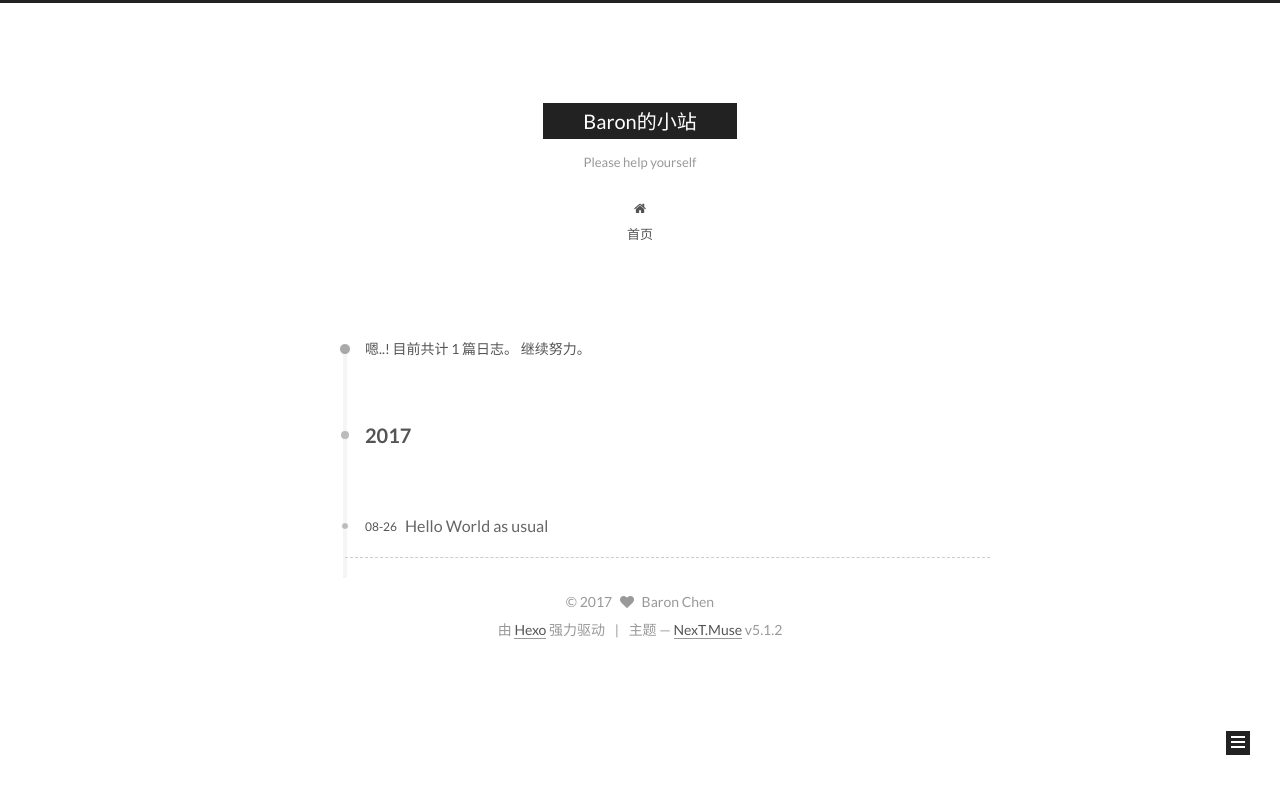
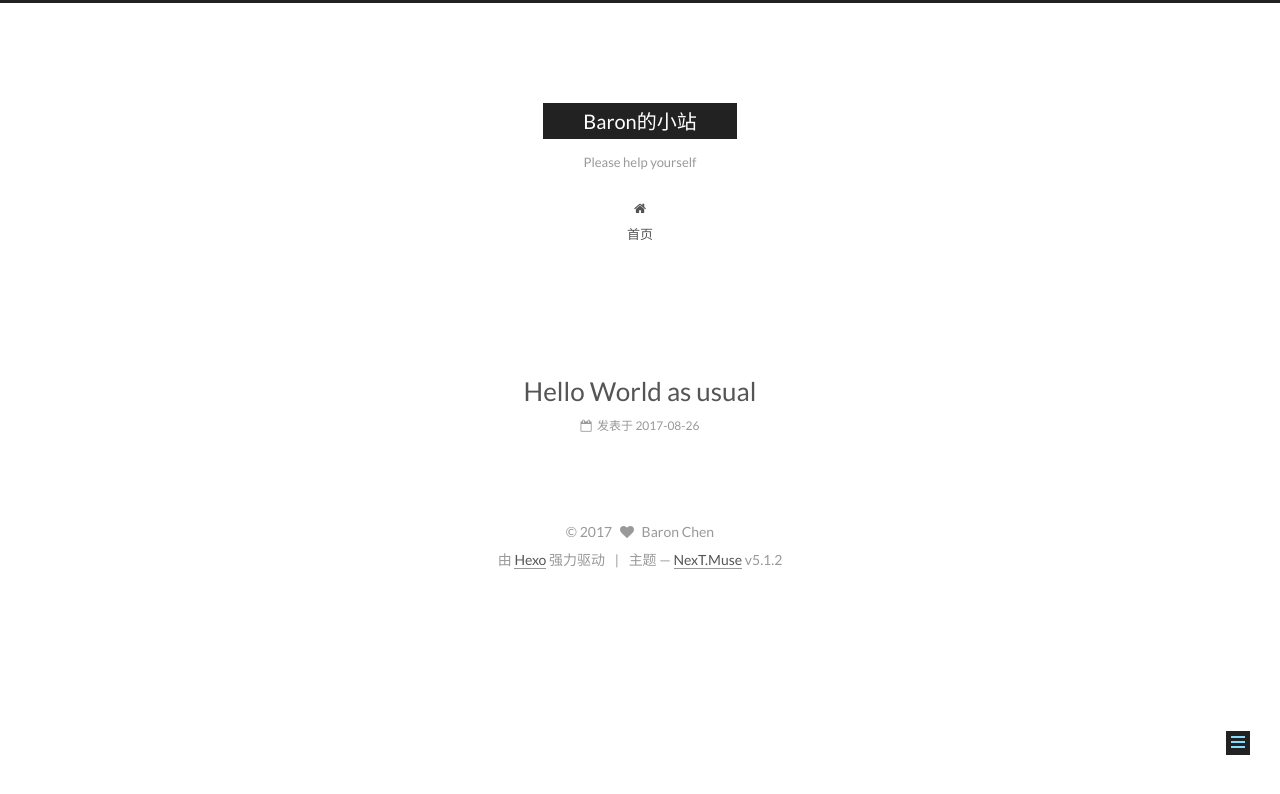
Before and after one commit to BaronJChen/BaronJChen.github.io, a plain HTML site: page 2017/08/25/Hello-World-as-usual/index.html in a window 1280 px wide. Drawn offline with Linux system fonts and the light colour scheme.

Commit message:
Site updated: 2017-08-26 04:46:13

```diff
--- a/archives/2017/index.html
+++ b/2017/08/25/Hello-World-as-usual/index.html
@@ -96,14 +96,15 @@
 
 
 <meta name="description" content="I am an asshole">
-<meta property="og:type" content="website">
-<meta property="og:title" content="Baron的小站">
-<meta property="og:url" content="http://www.ilovezyj.com/archives/2017/index.html">
+<meta property="og:type" content="article">
+<meta property="og:title" content="Hello World as usual">
+<meta property="og:url" content="http://www.ilovezyj.com/2017/08/25/Hello-World-as-usual/index.html">
 <meta property="og:site_name" content="Baron的小站">
 <meta property="og:description" content="I am an asshole">
 <meta property="og:locale" content="zh-Hans">
+<meta property="og:updated_time" content="2017-08-26T08:31:15.230Z">
 <meta name="twitter:card" content="summary">
-<meta name="twitter:title" content="Baron的小站">
+<meta name="twitter:title" content="Hello World as usual">
 <meta name="twitter:description" content="I am an asshole">
 
 
@@ -134,13 +135,13 @@
 
 
 
-  <link rel="canonical" href="http://www.ilovezyj.com/archives/2017/"/>
+  <link rel="canonical" href="http://www.ilovezyj.com/2017/08/25/Hello-World-as-usual/"/>
 
 
 
 
 
-  <title>归档 | Baron的小站</title>
+  <title>Hello World as usual | Baron的小站</title>
 
 
 
@@ -159,7 +160,7 @@
 
 
 
-  <div class="container sidebar-position-left page-archive">
+  <div class="container sidebar-position-left page-post-detail">
     <div class="headband"></div>
 
     <header id="header" class="header" itemscope itemtype="http://schema.org/WPHeader">
@@ -223,21 +224,58 @@
           <div id="content" class="content">
 
 
-
-
-
-  <div class="post-block archive">
-    <div id="posts" class="posts-collapse">
-      <span class="archive-move-on"></span>
-
-      <span class="archive-page-counter">
+  <div id="posts" class="posts-expand">
 
 
 
 
 
-        嗯..! 目前共计 1 篇日志。 继续努力。
-      </span>
+
+
+
+  <article class="post post-type-normal" itemscope itemtype="http://schema.org/Article">
+
+
+
+  <div class="post-block">
+    <link itemprop="mainEntityOfPage" href="http://www.ilovezyj.com/2017/08/25/Hello-World-as-usual/">
+
+    <span hidden itemprop="author" itemscope itemtype="http://schema.org/Person">
+      <meta itemprop="name" content="Baron Chen">
+      <meta itemprop="description" content="">
+      <meta itemprop="image" content="/images/avatar.gif">
+    </span>
+
+    <span hidden itemprop="publisher" itemscope itemtype="http://schema.org/Organization">
+      <meta itemprop="name" content="Baron的小站">
+    </span>
+
+
+      <header class="post-header">
+
+
+
+          <h1 class="post-title" itemprop="name headline">Hello World as usual</h1>
+
+
+        <div class="post-meta">
+          <span class="post-time">
+
+              <span class="post-meta-item-icon">
+                <i class="fa fa-calendar-o"></i>
+              </span>
+
+                <span class="post-meta-item-text">发表于</span>
+
+              <time title="创建于" itemprop="dateCreated datePublished" datetime="2017-08-26T04:31:15+08:00">
+                2017-08-26
+              </time>
+
+
+
+
+
+          </span>
 
 
 
@@ -247,44 +285,29 @@
 
 
 
-          <div class="collection-title">
-            <h2 class="archive-year motion-element" id="archive-year-2017">2017</h2>
-          </div>
 
 
 
 
 
-  <article class="post post-type-normal" itemscope itemtype="http://schema.org/Article">
-    <header class="post-header">
 
-      <h2 class="post-title">
 
-            <a class="post-title-link" href="/2017/08/26/Hello-World-as-usual/" itemprop="url">
+        </div>
+      </header>
 
-                <span itemprop="name">Hello World as usual</span>
 
-            </a>
 
-      </h2>
 
-      <div class="post-meta">
-        <time class="post-time" itemprop="dateCreated"
-              datetime="2017-08-26T04:31:15-04:00"
-              content="2017-08-26" >
-          08-26
-        </time>
-      </div>
 
-    </header>
-  </article>
+    <div class="post-body" itemprop="articleBody">
+
+
 
 
 
 
 
     </div>
-  </div>
 
 
 
@@ -293,10 +316,42 @@
 
 
 
+
+
+    <footer class="post-footer">
+
+
+
+
+
+
+
+
+
+
+    </footer>
+  </div>
+
+
+
+  </article>
+
+
+
+    <div class="post-spread">
+
+    </div>
+  </div>
+
+
           </div>
 
 
 
+
+  <div class="comments" id="comments">
+
+  </div>
 
 
         </div>
@@ -485,11 +540,6 @@
 <script type="text/javascript" src="/js/src/post-details.js?v=5.1.2"></script>
 
 
-    <script type="text/javascript" id="motion.page.archive">
-      $('.archive-year').velocity('transition.slideLeftIn');
-    </script>
-
-
 
 
 
--- a/css/main.css
+++ b/css/main.css
@@ -1808,7 +1808,7 @@ pre .javascript .function {
   width: 4px;
   height: 4px;
   border-radius: 50%;
-  background: #21229a;
+  background: #9cf0ff;
 }
 .links-of-blogroll {
   font-size: 13px;
```
Also changed, not shown: archives/2017/08/index.html (+2 -2 lines), archives/index.html (+2 -2 lines), index.html (+3 -3 lines).
